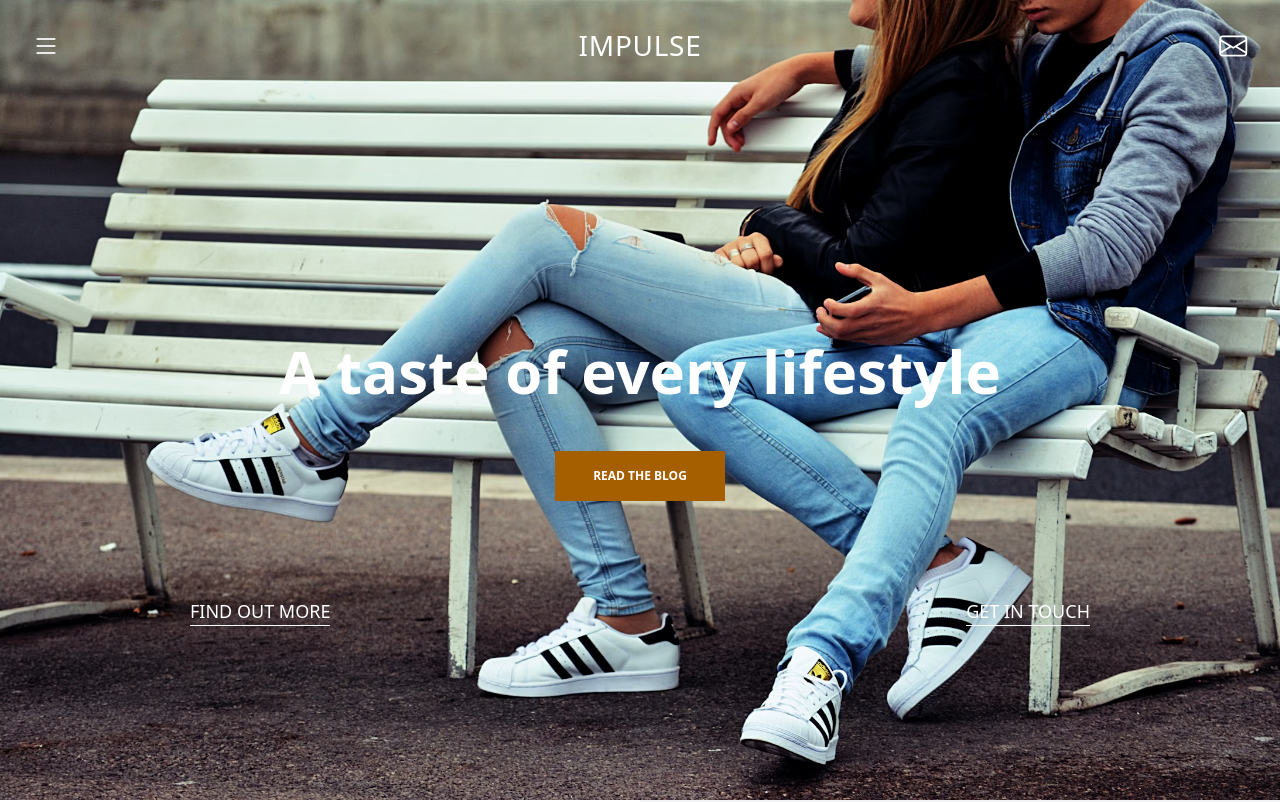
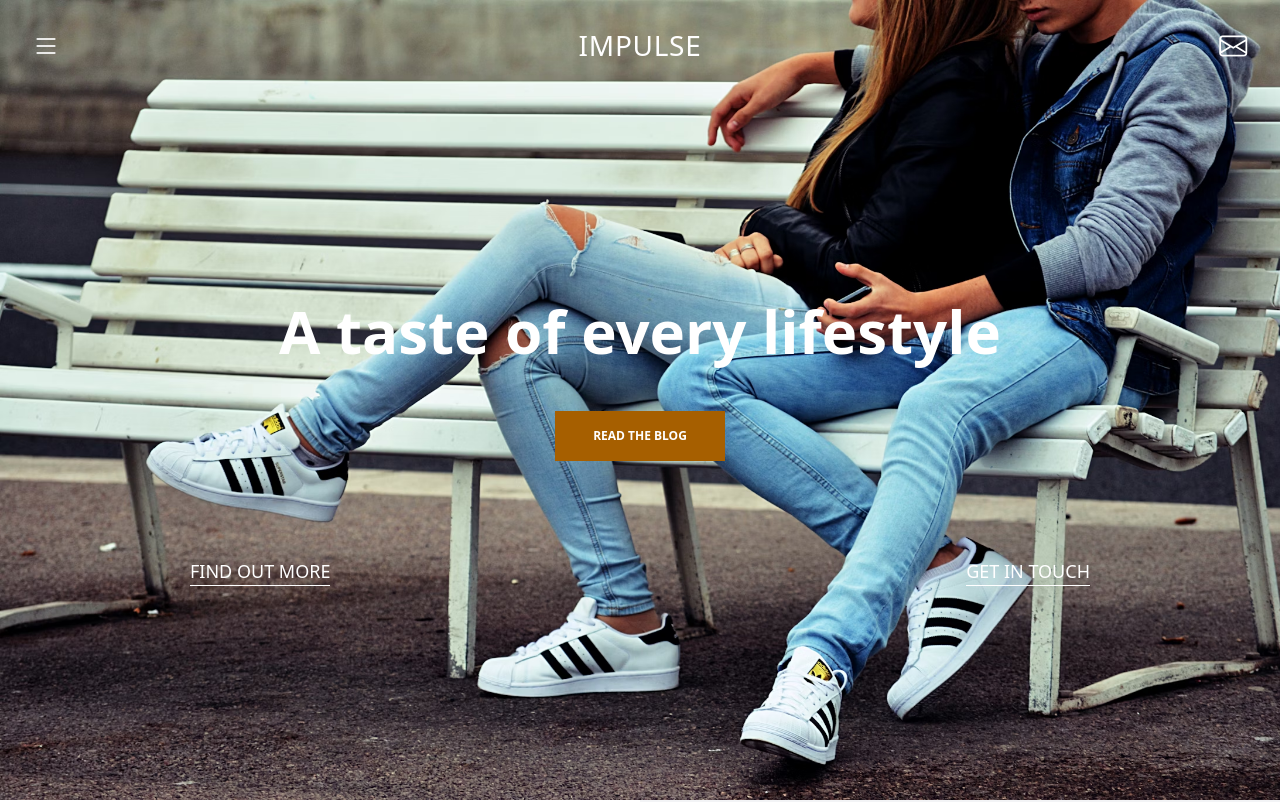
Before and after one commit to Isaac025/impulse-project, a plain HTML site: page index.html in a window 1280 px wide. Shown: the top 802 px of the page. Drawn offline with nearby package versions, Linux system fonts and the light colour scheme; grey boxes are pictures that could not be loaded.

Commit message:
edited header

```diff
--- a/index.html
+++ b/index.html
@@ -25,7 +25,7 @@
             <div><a href="#"><i class="bi bi-envelope"></i></a></div>
         </div>
 
-        <div class="relative top-[120px] md:top-[260px]">
+        <div class="relative top-[120px] md:top-[220px]">
 
 
             <h1 class="text-white text-[32px] mb-[35px] font-semibold text-center md:text-[60px] z-12">
```
